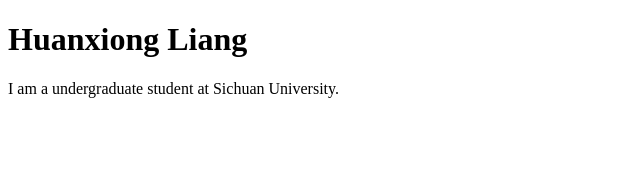
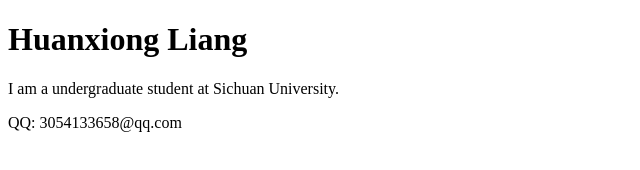
Before and after one commit to HuanxiongLiang/HuanxiongLiang.github.io, a plain HTML site: page index.html in a window 1280 px wide. Shown: the whole page, without its empty margins (0-640 px from the left). Drawn offline with Linux system fonts and the light colour scheme.

Commit message:
index.html

```diff
--- a/index.html
+++ b/index.html
@@ -3,5 +3,6 @@
 <body>
 <h1>Huanxiong Liang</h1>
 <p>I am a undergraduate student at Sichuan University.</p>
+<p>QQ: 3054133658@qq.com</p>
 </body>
 </html>
```
